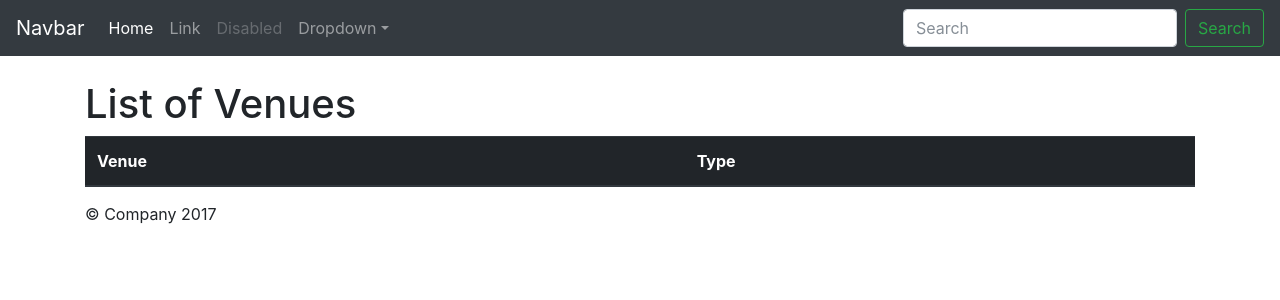
After one commit to webenable-ie/soigames, a Django app: template events/templates/venue_list.html in a window 1280 px wide. The commit adds this page. Shown: the top 300 px of the page. Run offline with Django 3.2, Linux system fonts and the light colour scheme; the template is opened without the code that fills it, so the values that code supplies are empty; parts of the project's set-up code (start-up, migrations or seed data) failed here and were passed over; some libraries are stand-ins or nearby versions.

Commit message:
20171101

```diff
--- /dev/null
+++ b/events/templates/venue_list.html
@@ -0,0 +1,22 @@
+{% extends 'base.html' %}
+
+{% block content %}
+
+<h1>List of Venues</h1>
+
+<table class="table">
+    <thead class="thead-dark">
+    <tr>
+        <th scope="col">Venue</th>
+        <th scope="col">Type</th>
+    </tr>
+    </thead>
+    <tr>
+{% for venue in venues %}
+        <th scope="row">{{ venue.venue_name }}</th>
+        <td>{{ venue.venue_type}}</td>
+        {% endfor %}
+    </tr>
+</table>
+
+{% endblock %}
--- /dev/null
+++ b/events/urls.py
@@ -0,0 +1,7 @@
+from django.conf.urls import url
+from .views import venue_list, VenueDetail
+
+urlpatterns = [
+    url(r'^$', venue_list, name="venue_list"),
+    url(r'^venue-detail/(?P<pk>\d+)', VenueDetail.as_view(), name="venue_detail")
+]
--- /dev/null
+++ b/incidents/templates/incident_detail.html
@@ -0,0 +1,5 @@
+{% extends 'base.html' %}
+
+{% block content %}
+
+{% endblock %}
--- a/incidents/urls.py
+++ b/incidents/urls.py
@@ -1,6 +1,7 @@
 from django.conf.urls import url
-from .views import incidents_list
+from .views import incidents_list, incident_detail
 
 urlpatterns = [
-    url(r'^$', incidents_list, name="incidents_list")
+    url(r'^$', incidents_list, name="incidents_list"),
+    url(r'^incident_detail/', incident_detail, name="incident_detail")
 ]
--- a/soigames/settings.py
+++ b/soigames/settings.py
@@ -121,3 +121,6 @@ USE_TZ = True
 # https://docs.djangoproject.com/en/1.11/howto/static-files/
 
 STATIC_URL = '/static/'
+STATICFILES_DIRS = [
+    os.path.join(BASE_DIR, "static"),
+]
--- a/soigames/urls.py
+++ b/soigames/urls.py
@@ -18,5 +18,7 @@ from django.contrib import admin
 
 urlpatterns = [
     url(r'^admin/', admin.site.urls),
-    url(r'^incidents/', include('incidents.urls'))
+    url(r'^incidents/', include('incidents.urls')),
+    url(r'^venues/', include('events.urls'))
+
 ]
--- /dev/null
+++ b/static/css/starter-template.css
@@ -0,0 +1,7 @@
+body {
+  padding-top: 5rem;
+}
+.starter-template {
+  padding: 3rem 1.5rem;
+  text-align: center;
+}
--- a/templates/base.html
+++ b/templates/base.html
@@ -1 +1,71 @@
+<!doctype html>
 {% load static %}
+<html lang="en">
+  <head>
+    <meta charset="utf-8">
+    <meta name="viewport" content="width=device-width, initial-scale=1, shrink-to-fit=no">
+    <meta name="description" content="">
+    <meta name="author" content="">
+    <link rel="icon" href="../../../../favicon.ico">
+
+    <title>Starter Template for Bootstrap</title>
+
+    <!-- Bootstrap core CSS -->
+    <link href="{% static 'css/bootstrap.min.css' %}" rel="stylesheet">
+
+    <!-- Custom styles for this template -->
+    <link href="{% static 'css/starter-template.css' %}" rel="stylesheet">
+  </head>
+
+  <body>
+
+<nav class="navbar navbar-expand-md navbar-dark bg-dark fixed-top">
+      <a class="navbar-brand" href="#">Navbar</a>
+      <button class="navbar-toggler" type="button" data-toggle="collapse" data-target="#navbarsExampleDefault" aria-controls="navbarsExampleDefault" aria-expanded="false" aria-label="Toggle navigation">
+        <span class="navbar-toggler-icon"></span>
+      </button>
+
+      <div class="collapse navbar-collapse" id="navbarsExampleDefault">
+        <ul class="navbar-nav mr-auto">
+          <li class="nav-item active">
+            <a class="nav-link" href="#">Home <span class="sr-only">(current)</span></a>
+          </li>
+          <li class="nav-item">
+            <a class="nav-link" href="#">Link</a>
+          </li>
+          <li class="nav-item">
+            <a class="nav-link disabled" href="#">Disabled</a>
+          </li>
+          <li class="nav-item dropdown">
+            <a class="nav-link dropdown-toggle" href="http://example.com" id="dropdown01" data-toggle="dropdown" aria-haspopup="true" aria-expanded="false">Dropdown</a>
+            <div class="dropdown-menu" aria-labelledby="dropdown01">
+              <a class="dropdown-item" href="#">Action</a>
+              <a class="dropdown-item" href="#">Another action</a>
+              <a class="dropdown-item" href="#">Something else here</a>
+            </div>
+          </li>
+        </ul>
+        <form class="form-inline my-2 my-lg-0">
+          <input class="form-control mr-sm-2" type="text" placeholder="Search" aria-label="Search">
+          <button class="btn btn-outline-success my-2 my-sm-0" type="submit">Search</button>
+        </form>
+      </div>
+    </nav>
+ <main role="main" class="container">
+{% block content %}
+
+{% endblock %}
+ </main><!-- /.container -->
+    <footer class="container">
+      <p>&copy; Company 2017</p>
+    </footer>
+
+    <!-- Bootstrap core JavaScript
+    ================================================== -->
+    <!-- Placed at the end of the document so the pages load faster -->
+    <script src="https://code.jquery.com/jquery-3.2.1.slim.min.js" integrity="sha384-KJ3o2DKtIkvYIK3UENzmM7KCkRr/rE9/Qpg6aAZGJwFDMVNA/GpGFF93hXpG5KkN" crossorigin="anonymous"></script>
+    <script>window.jQuery || document.write('<script src="../../../../assets/js/vendor/jquery.min.js"><\/script>')</script>
+    <script src="../../../../assets/js/vendor/popper.min.js"></script>
+    <script src="{% static 'js/bootstrap.min.js' %}"></script>
+  </body>
+</html>
```
Also changed, not shown: events/templates/venue_detail.html (added, +7 -0 lines), events/views.py (+26 -2 lines), incidents/templates/incidents_list.html (+20 -10 lines), incidents/views.py (+6 -3 lines), templates/home.html (+38 -0 lines), db.sqlite3.
